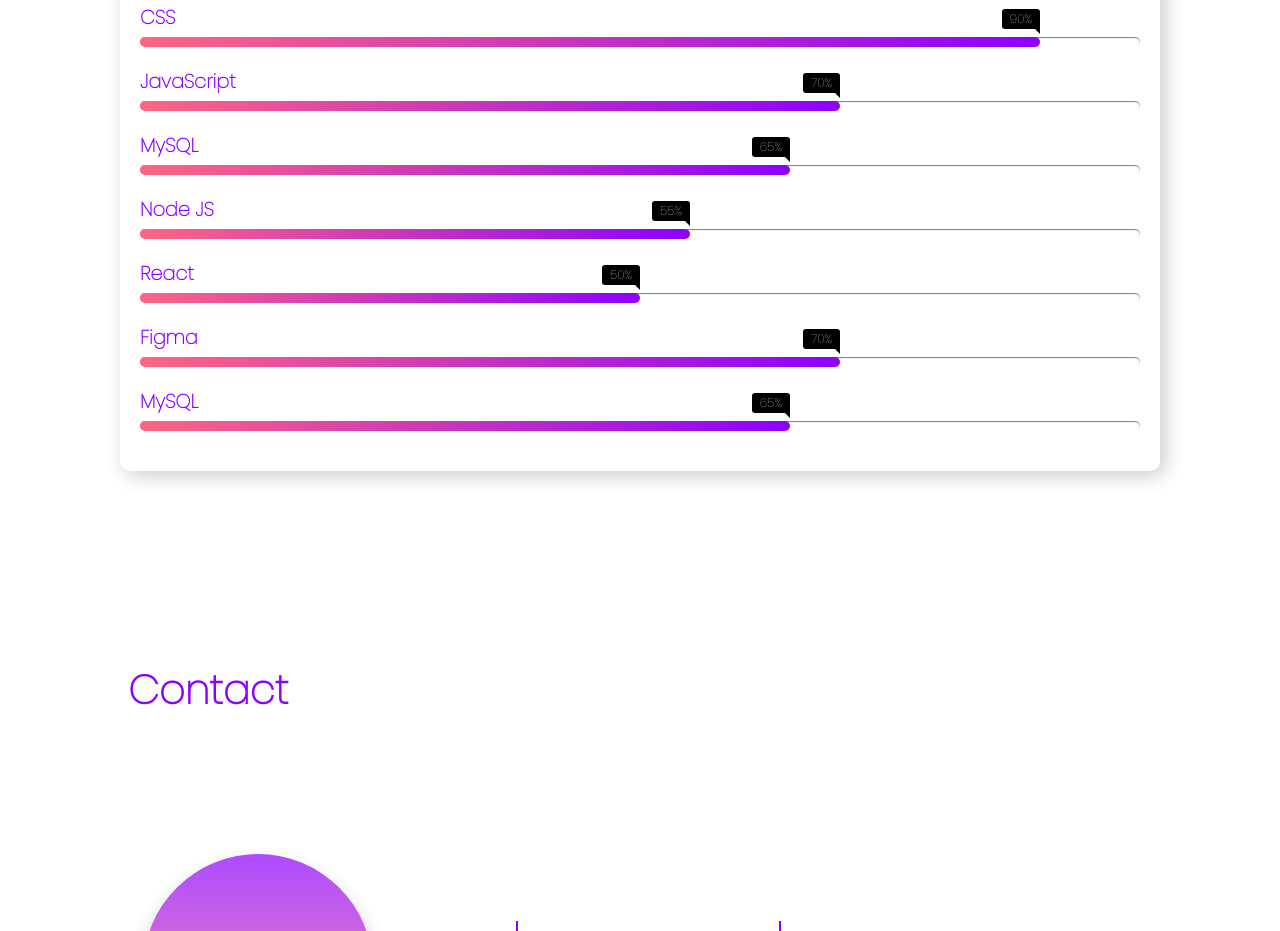
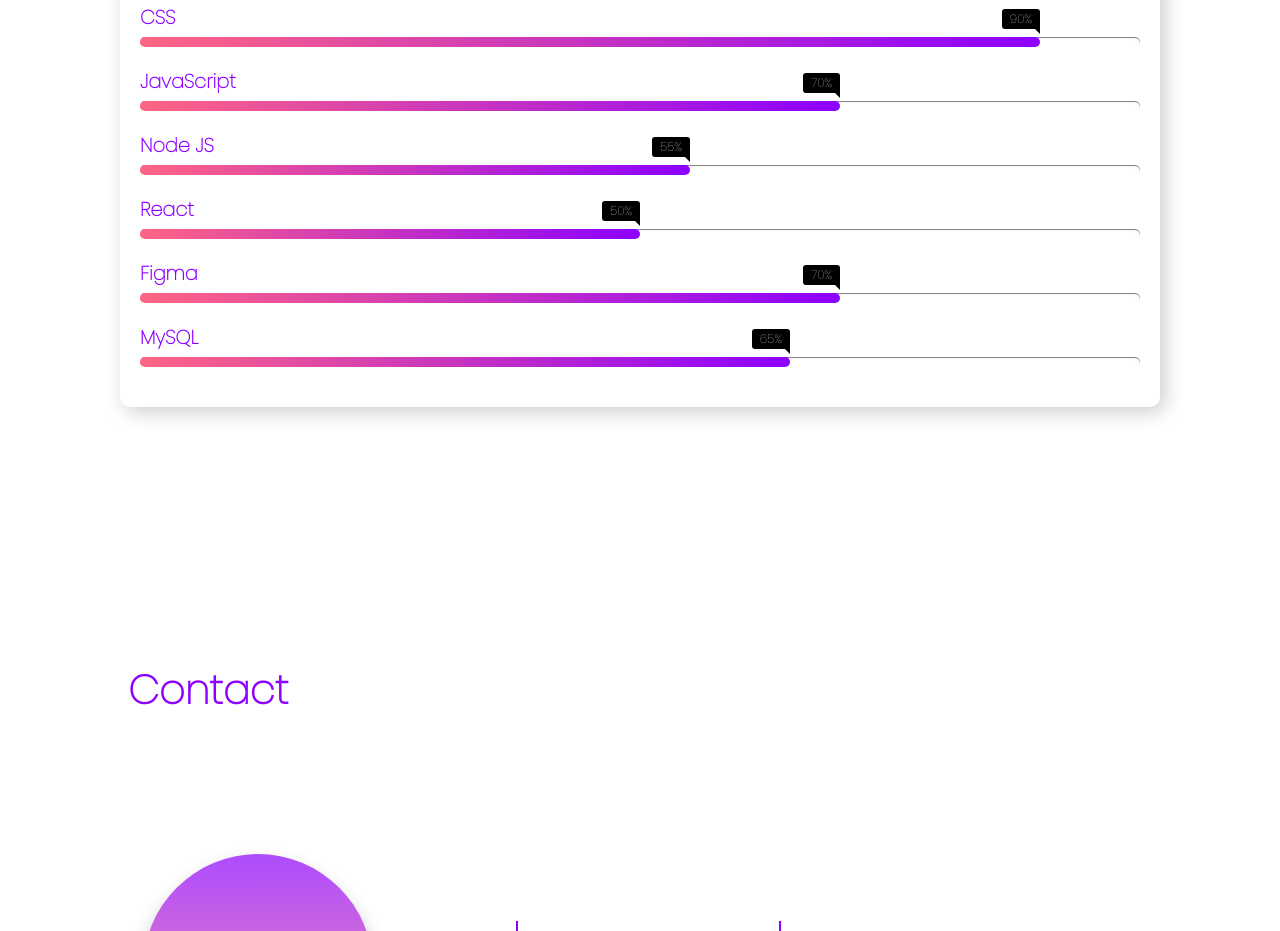
Before and after one commit to sngrajesh/RajeshSingh, a plain HTML site: page index.html in a window 1280 px wide. Shown: the part 1969-2900 px from the top of the page. Drawn offline with Linux system fonts and the light colour scheme.

Commit message:
MySQL duplication removed

```diff
--- a/index.html
+++ b/index.html
@@ -198,14 +198,7 @@
               <span></span>
             </div>
           </div>
-          <div class="bar">
-            <div class="info">
-              <span>MySQL</span>
-            </div>
-            <div class="progress-line mysql">
-              <span></span>
-            </div>
-          </div>
+
           <div class="bar">
             <div class="info">
               <span>Node JS</span>
```
